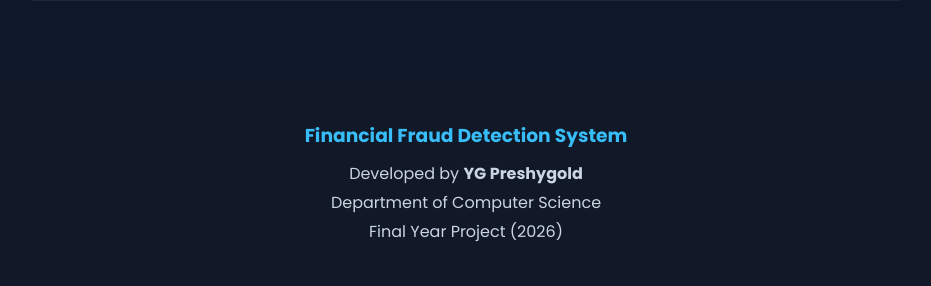
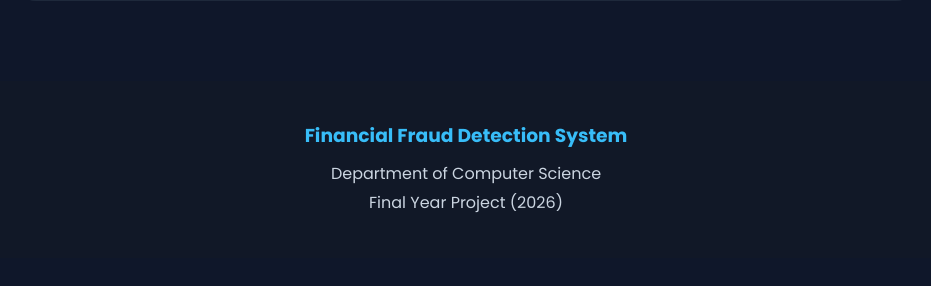
Before and after one commit to ziyadartakanbi-lang/finacial-fraud-detection, a Flask app: page / in a window 1280 px wide. Shown: the part 1735-2021 px from the top of the page, without its empty margins (174-1105 px from the left). After the commit the page ends 1948 px from the top, so only its background shows below. Run offline with Flask 3, Linux system fonts and the light colour scheme; parts of the project's set-up code (start-up, migrations or seed data) failed here and were passed over.

Commit message:
Update index.html

```diff
--- a/templates/index.html
+++ b/templates/index.html
@@ -116,7 +116,6 @@
 <h3>Financial Fraud Detection System</h3>
 
 <p>
-Developed by <strong>YG Preshygold</strong><br>
 Department of Computer Science<br>
 Final Year Project (2026)
 </p>
```
